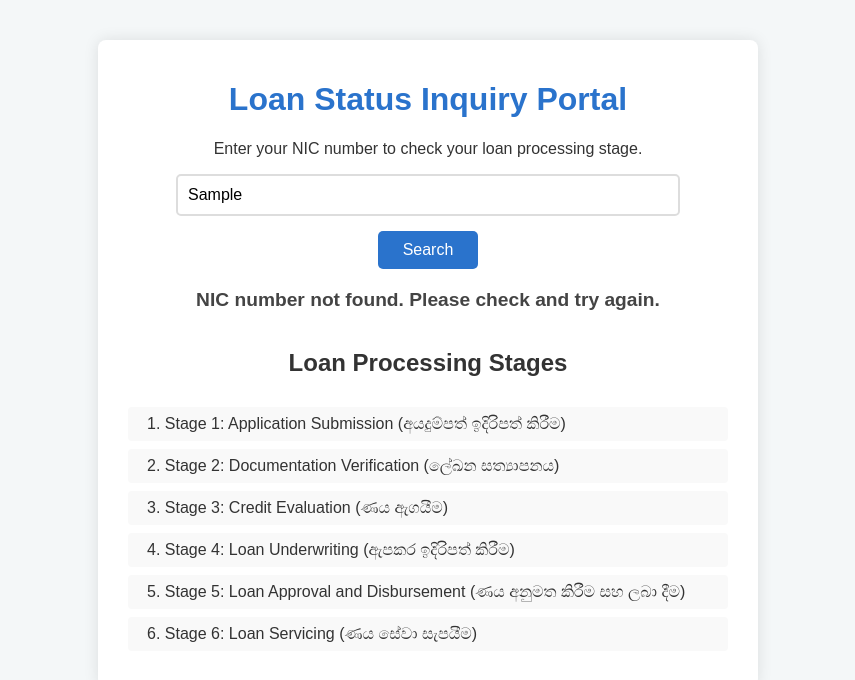
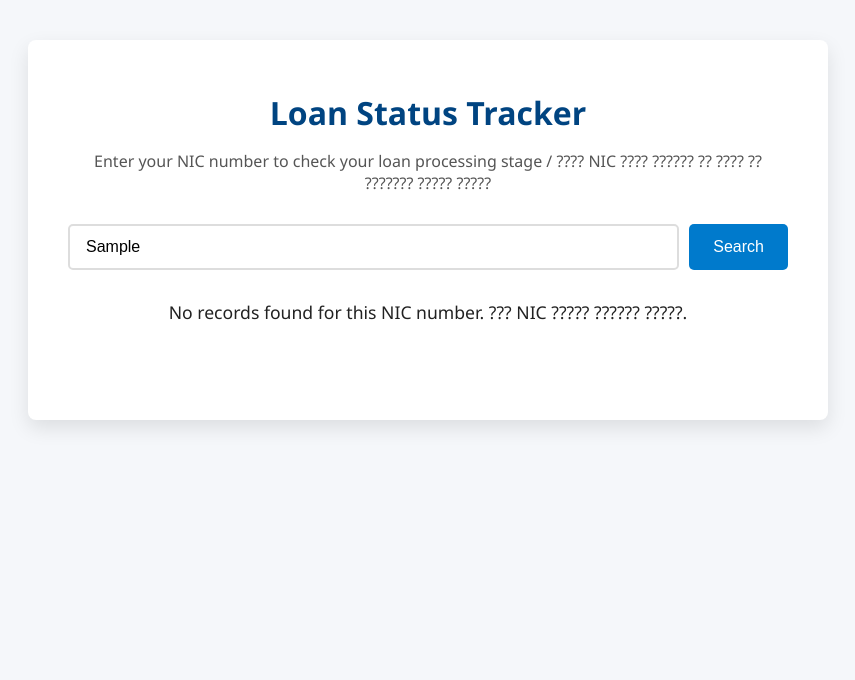
Before and after one commit to Pramodjeew/loan-status-portal, a plain HTML site: page loan-status.html in a window 1280 px wide. Both pictures are taken after typing "Sample" into the empty fields and a click on the button "Search". Shown: the whole page, without its empty margins (212-1067 px from the left). Drawn offline with Linux system fonts and the light colour scheme.

Commit message:
Add files via upload

```diff
--- a/loan-status.html
+++ b/loan-status.html
@@ -3,172 +3,315 @@
 <head>
 <meta charset="UTF-8" />
 <meta name="viewport" content="width=device-width, initial-scale=1" />
-<title>Loan Status Inquiry</title>
+<title>Loan Status Tracker - Bank</title>
 <style>
+  /* Reset & base */
   body {
-      font-family: Arial, sans-serif;
-      background: #f4f7f8;
+    font-family: 'Segoe UI', Tahoma, Geneva, Verdana, sans-serif;
+    background: #f5f7fa;
+    margin: 0; padding: 0;
     color: #333;
-      margin: 0;
-      padding: 0;
   }
+
   .container {
-      max-width: 600px;
+    max-width: 720px;
     margin: 40px auto;
-      padding: 20px 30px;
-      background: white;
-      box-shadow: 0 0 15px rgba(0,0,0,0.1);
+    background: #fff;
+    padding: 30px 40px 50px 40px;
+    box-shadow: 0 8px 20px rgba(0,0,0,0.1);
     border-radius: 8px;
+  }
+
+  h1 {
     text-align: center;
+    margin-bottom: 10px;
+    color: #004481;
   }
-  h1 {
-      color: #2a73cc;
+
+  p.subtitle {
+    text-align: center;
+    color: #555;
+    margin-bottom: 30px;
+    font-size: 1rem;
   }
+
+  form {
+    display: flex;
+    justify-content: center;
+    gap: 10px;
+    margin-bottom: 30px;
+  }
+
   input[type="text"] {
-      width: 80%;
-      padding: 10px;
+    flex-grow: 1;
+    padding: 12px 16px;
     font-size: 1rem;
     border: 2px solid #ddd;
     border-radius: 5px;
-      margin-bottom: 15px;
     transition: border-color 0.3s ease;
   }
   input[type="text"]:focus {
-      border-color: #2a73cc;
+    border-color: #007acc;
     outline: none;
   }
+
   button {
-      background-color: #2a73cc;
+    padding: 12px 24px;
+    font-size: 1rem;
+    background: #007acc;
     color: white;
     border: none;
-      padding: 10px 25px;
-      font-size: 1rem;
     border-radius: 5px;
     cursor: pointer;
-      transition: background-color 0.3s ease;
+    transition: background 0.3s ease;
   }
   button:hover {
-      background-color: #1f5699;
+    background: #005f99;
   }
-  .result {
+
+  /* Result display */
+  #result {
+    text-align: center;
+    font-size: 1.1rem;
+    margin-bottom: 30px;
+    min-height: 40px;
+    color: #222;
+  }
+
+  /* Steps container */
+  .steps {
+    display: flex;
+    justify-content: space-between;
     margin-top: 20px;
-      font-size: 1.2rem;
+    padding: 0 10px;
+  }
+
+  .step {
+    flex: 1;
+    position: relative;
+    text-align: center;
+    color: #aaa;
     font-weight: 600;
-      min-height: 40px;
-      color: #444;
+    cursor: default;
+    user-select: none;
   }
-  .stages-list {
-      text-align: left;
-      margin-top: 30px;
-      padding-left: 0;
-      list-style-position: inside;
+
+  .step:not(:last-child)::after {
+    content: '';
+    position: absolute;
+    top: 15px;
+    right: -50%;
+    width: 100%;
+    height: 3px;
+    background: #ddd;
+    z-index: 1;
   }
-  .stages-list li {
-      padding: 8px 15px;
-      margin: 8px 0;
-      border-left: 4px solid transparent;
-      border-radius: 4px;
-      font-weight: 500;
-      background: #f9f9f9;
+
+  .step.active {
+    color: #007acc;
   }
-  .stages-list li.highlight {
-      border-left-color: #2a73cc;
-      background-color: #d9e6ff;
+  .step.active::before {
+    content: '?';
+    display: block;
+    margin: 0 auto 6px auto;
+    background: #007acc;
+    color: white;
+    width: 26px;
+    height: 26px;
+    border-radius: 50%;
+    line-height: 26px;
+    font-size: 18px;
+    font-weight: bold;
+    position: relative;
+    z-index: 2;
+  }
+
+  .step.current {
+    color: #004481;
     font-weight: 700;
+  }
+  .step.current::before {
+    content: attr(data-step-number);
+    display: block;
+    margin: 0 auto 6px auto;
+    background: #004481;
+    color: white;
+    width: 26px;
+    height: 26px;
+    border-radius: 50%;
+    line-height: 26px;
+    font-size: 16px;
+    font-weight: 700;
+    position: relative;
+    z-index: 2;
+  }
+
+  /* Responsive */
+  @media (max-width: 480px) {
+    .steps {
+      flex-direction: column;
+      align-items: flex-start;
+      gap: 15px;
+    }
+    .step:not(:last-child)::after {
+      display: none;
+    }
   }
 </style>
 </head>
 <body>
   <div class="container">
-  <h1>Loan Status Inquiry Portal</h1>
-  <p>Enter your NIC number to check your loan processing stage.</p>
+    <h1>Loan Status Tracker</h1>
+    <p class="subtitle">Enter your NIC number to check your loan processing stage / ???? NIC ???? ?????? ?? ???? ?? ??????? ????? ?????</p>
+    <form id="loanForm" onsubmit="return false;">
+      <input type="text" id="nicInput" placeholder="Enter NIC number (e.g. 905521888V)" autocomplete="off" required />
+      <button type="submit" id="searchBtn">Search</button>
+    </form>
 
-  <input type="text" id="nicInput" placeholder="Enter NIC Number" />
-  <button id="searchBtn">Search</button>
+    <div id="result"></div>
 
-  <div id="result" class="result"></div>
-
-  <h2>Loan Processing Stages</h2>
-  <ol id="stagesList" class="stages-list">
-      <li data-stage="Application Submission">Stage 1: Application Submission (අයදුම්පත් ඉදිරිපත් කිරීම)</li>
-      <li data-stage="Documentation Verification">Stage 2: Documentation Verification (ලේඛන සත්‍යාපනය)</li>
-      <li data-stage="Credit Evaluation">Stage 3: Credit Evaluation (ණය ඇගයීම)</li>
-      <li data-stage="Loan Underwriting">Stage 4: Loan Underwriting (ඇපකර ඉදිරිපත් කිරීම)</li>
-      <li data-stage="Loan Approval and Disbursement">Stage 5: Loan Approval and Disbursement (ණය අනුමත කිරීම සහ ලබා දීම)</li>
-      <li data-stage="Loan Servicing">Stage 6: Loan Servicing (ණය සේවා සැපයීම)</li>
-  </ol>
+    <div class="steps" id="stagesDisplay" aria-label="Loan processing stages">
+      <!-- Steps dynamically generated here -->
+    </div>
   </div>
 
 <script>
-const customerData = [
-  { nic: "905521888V", name: "W.M. Isuru Shashi", status: "Documentation Verification" },
-  { nic: "876872013v", name: "w.m dinusha pushpa", status: "Credit Evaluation" },
-  { nic: "986032991V", name: "H.A.Y.H.hettiarachchi", status: "Documentation Verification" },
-  { nic: "198070003593", name: "T.A.chamila nishanthi", status: "Credit Evaluation" },
-  { nic: "821681154V", name: "w.M.Aminda jayalath", status: "Documentation Verification" },
-  { nic: "72661847V", name: "W.M.R.Vijesinhe", status: "Credit Evaluation" },
-  { nic: "905860283V", name: "W.V.T.R.Viyelath", status: "Loan Underwriting" },
-  { nic: "852392185V", name: "K.M.R.Gunasekara", status: "Loan Approval and Disbursement" },
-  { nic: "907150151V", name: "A.G.Kamalavathi kumarihami", status: "Credit Evaluation" },
-  { nic: "726661847V", name: "W.M.R.Wiyesinhe", status: "Loan Approval and Disbursement" },
-  { nic: "198968400622", name: "R.M.Sunethra sanjivani", status: "Pending for Approval" },
-  { nic: "926421875V", name: "Nilmini dissanayaka", status: "" },
-  { nic: "853292494V", name: "N.R.M.S.K.Rathnayaka", status: "Credit Evaluation" },
-  { nic: "878300319V", name: "J.M.A.I.Jayasinhe", status: "Credit Evaluation" },
-  { nic: "752342199V", name: "D.M.G.Kumarasiri", status: "Loan Approval and Disbursement" },
-  { nic: "856428561V", name: "kondaya", status: "Credit Evaluation" },
-  { nic: "977741971V", name: "R.G.C.S.Karunarathna", status: "Pending for Approval" },
-  { nic: "197977102213", name: "R.G.Shiromi mala", status: "Documentation Verification" },
-  { nic: "196923701917", name: "H.G.N.S.K.Gamage", status: "Credit Evaluation" },
-  { nic: "997280458V", name: "K.A.Purnima sewwandi", status: "Credit Evaluation" },
-  { nic: "972111821V", name: "J.Agilan prasanna", status: "Credit Evaluation" },
-  { nic: "89287236", name: "A.M.Chamith eranga", status: "Loan Approval and Disbursement" },
-  { nic: "196821102484", name: "S.R.Rajamuni", status: "Documentation Verification" },
-  { nic: "740550039V", name: "N.M.Athula senerath", status: "Credit Evaluation" },
-  { nic: "675881022V", name: "D.M.C.Dissanayake", status: "Loan Approval and Disbursement" },
-  { nic: "766350968V", name: "T.G.R.M.Priyanka", status: "Documentation Verification" },
-  { nic: "867463500V", name: "R.M.Nishanthi hemamali", status: "Credit Evaluation" },
-  { nic: "950790709V", name: "A.H.M.Isuru udaraka", status: "Credit Evaluation" },
-  { nic: "757734524V", name: "K.G.Suwaneetha kumari", status: "Loan Approval and Disbursement" },
-  { nic: "199002104294", name: "K.W.Sahan tharidu", status: "Credit Evaluation" },
-  { nic: "961441242V", name: "E.G.C.Jayamal", status: "Credit Evaluation" },
-  { nic: "198525305075", name: "w.priyankara dinesh", status: "Documentation Verification" },
-  { nic: "198675402868", name: "E.D.Damayanthi", status: "Credit Evaluation" },
-  { nic: "880065025V", name: "M.R.N.M.Bandare", status: "Loan Approval and Disbursement" }
+  // Loan stages (English & Sinhala)
+  const stages = [
+    { en: "Application Submission", si: "????????? ???????? ?????" },
+    { en: "Documentation Verification", si: "???? ?????????" },
+    { en: "Credit Evaluation", si: "?? ?????" },
+    { en: "Loan Underwriting", si: "???? ???????? ?????" },
+    { en: "Loan Approval and Disbursement", si: "?? ????? ????? ?? ??? ???" },
+    { en: "Loan Servicing", si: "?? ???? ??????" }
   ];
 
+  // Customer data - trimmed and normalized NIC as key for lookup
+  const customers = {
+    "905521888v": { loanType: "Personal", name: "W.M. Isuru Shashi", status: "Documentation verification - ???? ?????????" },
+    "876872013v": { loanType: "Personal", name: "W.M Dinusha Pushpa", status: "Credit evaluation (?? ?????)" },
+    "986032991v": { loanType: "Personal", name: "H.A.Y.H.hettiarachchi", status: "Documentation verification - ???? ?????????" },
+    "198070003593": { loanType: "Personal", name: "T.A.chamila nishanthi", status: "Credit evaluation (?? ?????)" },
+    "821681154v": { loanType: "Personal", name: "W.M.Aminda Jayalath", status: "Documentation verification - ???? ?????????" },
+    "72661847v": { loanType: "Personal", name: "W.M.R.Vijesinhe", status: "Credit evaluation (?? ?????)" },
+    "905860283v": { loanType: "Personal", name: "W.V.T.R.Viyelath", status: "Loan underwriting (???? ???????? ?????)" },
+    "852392185v": { loanType: "Personal", name: "K.M.R.Gunasekara", status: "Loan Approval and Disbursement (?? ????? ????? ?? ??? ???)" },
+    "907150151v": { loanType: "Personal", name: "A.G.Kamalavathi Kumarihami", status: "Credit evaluation (?? ?????)" },
+    "726661847v": { loanType: "Personal", name: "W.M.R.Wiyesinhe", status: "Loan Approval and Disbursement (?? ????? ????? ?? ??? ???)" },
+    "198968400622": { loanType: "Personal", name: "R.M.Sunethra Sanjivani", status: "Pending for Approval" },
+
+    "926421875v": { loanType: "Term", name: "Nilmini Dissanayaka", status: "" },
+    "853292494v": { loanType: "Term", name: "N.R.M.S.K.Rathnayaka", status: "Credit evaluation (?? ?????)" },
+    "878300319v": { loanType: "Term", name: "J.M.A.I.Jayasinhe", status: "Credit evaluation (?? ?????)" },
+    "752342199v": { loanType: "Term", name: "D.M.G.Kumarasiri", status: "Loan Approval and Disbursement (?? ????? ????? ?? ??? ???)" },
+    "856428561v": { loanType: "Term", name: "Kondaya", status: "Credit evaluation (?? ?????)" },
+    "977741971v": { loanType: "Term", name: "R.G.C.S.Karunarathna", status: "Pending for Approval" },
+    "197977102213": { loanType: "Term", name: "R.G.Shiromi Mala", status: "Documentation verification - ???? ?????????" },
+    "196923701917": { loanType: "Term", name: "H.G.N.S.K.Gamage", status: "Credit evaluation (?? ?????)" },
+    "997280458v": { loanType: "Term", name: "K.A.Purnima Sewwandi", status: "Credit evaluation (?? ?????)" },
+    "972111821v": { loanType: "Term", name: "J.Agilan Prasanna", status: "Credit evaluation (?? ?????)" },
+    "89287236": { loanType: "Term", name: "A.M.Chamith Eranga", status: "Loan Approval and Disbursement (?? ????? ????? ?? ??? ???)" },
+    "196821102484": { loanType: "Term", name: "S.R.Rajamuni", status: "Documentation verification - ???? ?????????" },
+    "740550039v": { loanType: "Term", name: "N.M.Athula Senerath", status: "Credit evaluation (?? ?????)" },
+    "675881022v": { loanType: "Term", name: "D.M.C.Dissanayake", status: "Loan Approval and Disbursement (?? ????? ????? ?? ??? ???)" },
+    "766350968v": { loanType: "Term", name: "T.G.R.M.Priyanka", status: "Documentation verification - ???? ?????????" },
+    "867463500v": { loanType: "Term", name: "R.M.Nishanthi Hemamali", status: "Credit evaluation (?? ?????)" },
+    "950790709v": { loanType: "Term", name: "A.H.M.Isuru Udaraka", status: "Credit evaluation (?? ?????)" },
+    "757734524v": { loanType: "Term", name: "K.G.Suwaneetha Kumari", status: "Loan Approval and Disbursement (?? ????? ????? ?? ??? ???)" },
+    "199002104294": { loanType: "Term", name: "K.W.Sahan Tharidu", status: "Credit evaluation (?? ?????)" },
+    "961441242v": { loanType: "Term", name: "E.G.C.Jayamal", status: "Credit evaluation (?? ?????)" },
+    "198525305075": { loanType: "Term", name: "W.Priyankara Dinesh", status: "Documentation verification - ???? ?????????" },
+
+    "198675402868": { loanType: "Pension", name: "E.D.Damayanthi", status: "Credit evaluation (?? ?????)" },
+
+    "880065025v": { loanType: "Leasing", name: "M.R.N.M.Bandare", status: "Loan Approval and Disbursement (?? ????? ????? ?? ??? ???)" }
+  };
+
+  // Map statuses to stage index (0-based)
+  // Matching English or Sinhala part to stages array
+  // We do fuzzy matching on stage keywords
+
+  function getStageIndexFromStatus(status) {
+    if (!status) return -1;
+    const st = status.toLowerCase();
+
+    if (st.includes("application submission") || st.includes("????????? ???????? ?????")) return 0;
+    if (st.includes("documentation verification") || st.includes("???? ?????????")) return 1;
+    if (st.includes("credit evaluation") || st.includes("?? ?????")) return 2;
+    if (st.includes("loan underwriting") || st.includes("???? ???????? ?????")) return 3;
+    if (st.includes("loan approval") || st.includes("?? ????? ?????")) return 4;
+    if (st.includes("loan servicing") || st.includes("?? ???? ??????")) return 5;
+    if (st.includes("pending for approval")) return 4; // treat as approval stage pending
+
+    return -1; // unknown or no status
+  }
+
+  // Render stages with highlight
+  function renderStages(currentIndex) {
+    const container = document.getElementById('stagesDisplay');
+    container.innerHTML = '';
+
+    stages.forEach((stage, idx) => {
+      const step = document.createElement('div');
+      step.className = 'step';
+      step.setAttribute('data-step-number', idx + 1);
+      step.title = `${stage.en} - ${stage.si}`;
+      step.innerHTML = `<div>${stage.en}<br/><small>${stage.si}</small></div>`;
+
+      if (idx < currentIndex) {
+        step.classList.add('active'); // completed steps
+      } else if (idx === currentIndex) {
+        step.classList.add('current'); // current stage
+      }
+
+      container.appendChild(step);
+    });
+  }
+
+  // Normalize NIC input
+  function normalizeNIC(nic) {
+    return nic.trim().toLowerCase().replace(/[^a-z0-9]/g, '');
+  }
+
+  // Main search function
   document.getElementById('searchBtn').addEventListener('click', () => {
-  const nic = document.getElementById('nicInput').value.trim();
+    const nicInput = document.getElementById('nicInput').value;
+    const nic = normalizeNIC(nicInput);
+
     const resultDiv = document.getElementById('result');
-  const stagesList = document.querySelectorAll('#stagesList li');
-
-  stagesList.forEach(li => li.classList.remove('highlight'));
+    const stagesDiv = document.getElementById('stagesDisplay');
 
     if (!nic) {
-    resultDiv.textContent = "Please enter your NIC number.";
+      resultDiv.textContent = 'Please enter a valid NIC number. ??????? ????? NIC ?????? ?????? ?????.';
+      stagesDiv.innerHTML = '';
       return;
     }
 
-  const customer = customerData.find(c => c.nic.toLowerCase() === nic.toLowerCase());
+    const customer = customers[nic];
 
     if (!customer) {
-    resultDiv.textContent = "NIC number not found. Please check and try again.";
+      resultDiv.textContent = 'No records found for this NIC number. ??? NIC ????? ?????? ?????.';
+      stagesDiv.innerHTML = '';
       return;
     }
 
-  let stage = customer.status || "Application Submission";
+    // Show customer and loan info
+    let statusText = customer.status ? customer.status : "No status available";
+    resultDiv.innerHTML = `
+      <strong>Customer Name:</strong> ${customer.name}<br/>
+      <strong>Loan Type:</strong> ${customer.loanType}<br/>
+      <strong>Current Status:</strong> ${statusText}
+    `;
 
-  if (stage.toLowerCase().includes("pending")) {
-    stage = "Loan Approval and Disbursement";
+    // Determine current stage index
+    const stageIndex = getStageIndexFromStatus(statusText);
+
+    if(stageIndex === -1){
+      // If status unknown, just show all steps gray
+      stagesDiv.innerHTML = '<em>Status is not recognized to display stages.</em>';
+    } else {
+      renderStages(stageIndex);
     }
-
-  resultDiv.textContent = `Hello ${customer.name}, your loan is currently at stage: ${stage}`;
-
-  stagesList.forEach(li => {
-    if (li.dataset.stage.toLowerCase() === stage.toLowerCase()) {
-      li.classList.add('highlight');
-    }
-  });
   });
 </script>
 </body>
```
Lines whose indentation alone changed are shown as unchanged.
